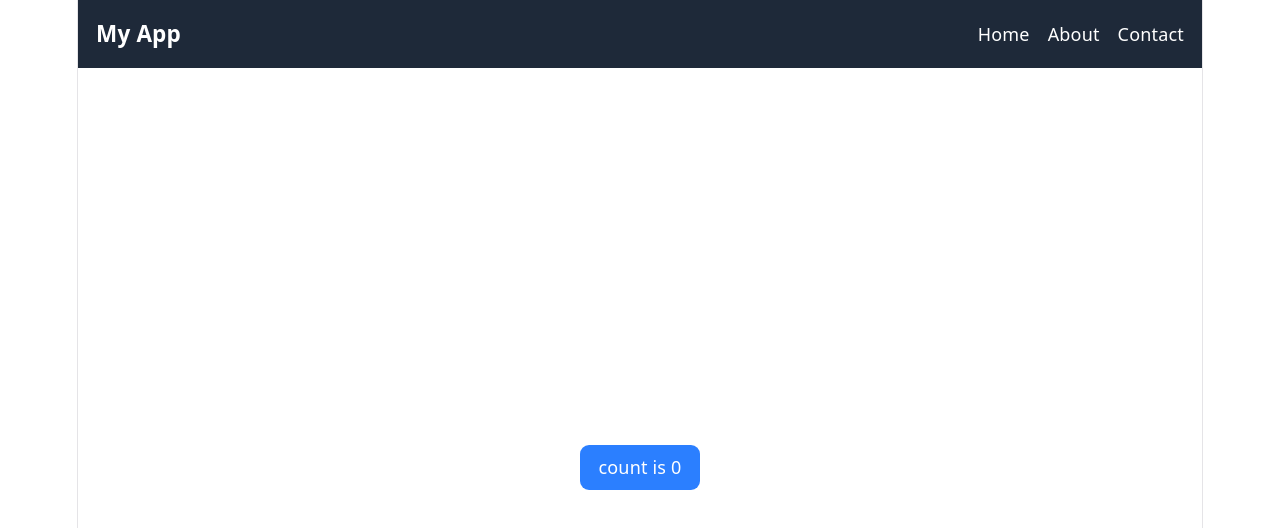
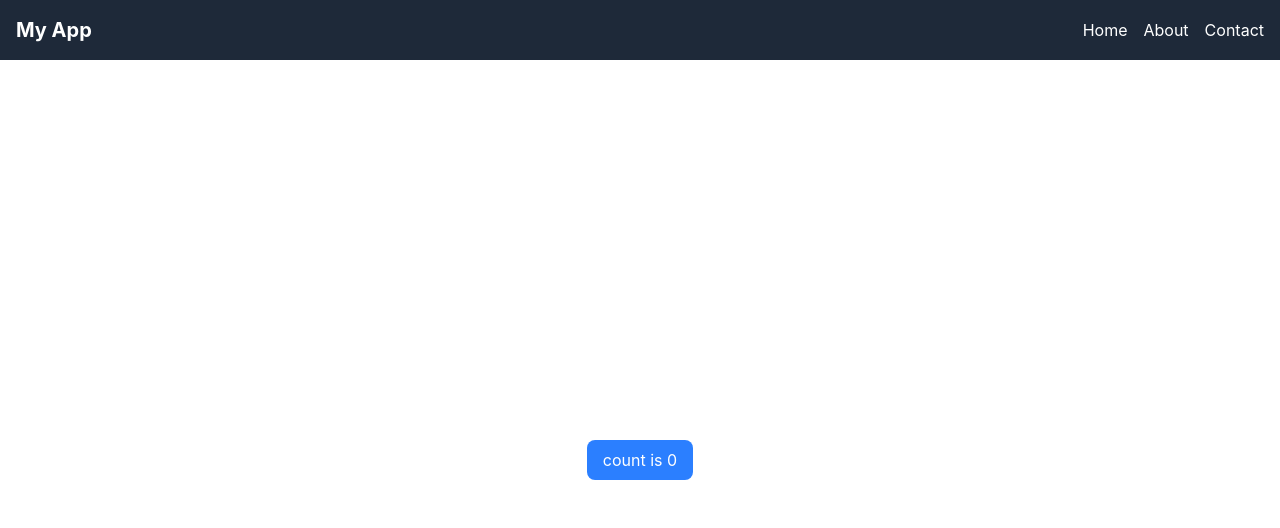
Before and after one commit to tanshika240/Javascript, a React (Vite) app in the folder my-app/: page / in a window 1280 px wide. Shown: the top 528 px of the page. Built offline with nearby package versions, Linux system fonts and the light colour scheme.

Commit message:
refactor: remove unused CSS variables and styles

```diff
--- a/my-app/src/index.css
+++ b/my-app/src/index.css
@@ -1,113 +1,8 @@
 @import "tailwindcss";
 
 :root {
-  --text: #6b6375;
-  --text-h: #08060d;
-  --bg: #fff;
-  --border: #e5e4e7;
-  --code-bg: #f4f3ec;
-  --accent: #aa3bff;
-  --accent-bg: rgba(170, 59, 255, 0.1);
-  --accent-border: rgba(170, 59, 255, 0.5);
-  --social-bg: rgba(244, 243, 236, 0.5);
-  --shadow:
-    rgba(0, 0, 0, 0.1) 0 10px 15px -3px, rgba(0, 0, 0, 0.05) 0 4px 6px -2px;
-
-  --sans: system-ui, "Segoe UI", Roboto, sans-serif;
-  --heading: system-ui, "Segoe UI", Roboto, sans-serif;
-  --mono: ui-monospace, Consolas, monospace;
-
-  font: 18px/145% var(--sans);
-  letter-spacing: 0.18px;
-  color-scheme: light dark;
-  color: var(--text);
-  background: var(--bg);
   font-synthesis: none;
   text-rendering: optimizeLegibility;
   -webkit-font-smoothing: antialiased;
   -moz-osx-font-smoothing: grayscale;
-
-  @media (max-width: 1024px) {
-    font-size: 16px;
-  }
 }
-
-@media (prefers-color-scheme: dark) {
-  :root {
-    --text: #9ca3af;
-    --text-h: #f3f4f6;
-    --bg: #16171d;
-    --border: #2e303a;
-    --code-bg: #1f2028;
-    --accent: #c084fc;
-    --accent-bg: rgba(192, 132, 252, 0.15);
-    --accent-border: rgba(192, 132, 252, 0.5);
-    --social-bg: rgba(47, 48, 58, 0.5);
-    --shadow:
-      rgba(0, 0, 0, 0.4) 0 10px 15px -3px, rgba(0, 0, 0, 0.25) 0 4px 6px -2px;
-  }
-
-  #social .button-icon {
-    filter: invert(1) brightness(2);
-  }
-}
-
-body {
-  margin: 0;
-}
-
-#root {
-  width: 1126px;
-  max-width: 100%;
-  margin: 0 auto;
-  text-align: center;
-  border-inline: 1px solid var(--border);
-  min-height: 100svh;
-  display: flex;
-  flex-direction: column;
-  box-sizing: border-box;
-}
-
-h1,
-h2 {
-  font-family: var(--heading);
-  font-weight: 500;
-  color: var(--text-h);
-}
-
-h1 {
-  font-size: 56px;
-  letter-spacing: -1.68px;
-  margin: 32px 0;
-  @media (max-width: 1024px) {
-    font-size: 36px;
-    margin: 20px 0;
-  }
-}
-h2 {
-  font-size: 24px;
-  line-height: 118%;
-  letter-spacing: -0.24px;
-  margin: 0 0 8px;
-  @media (max-width: 1024px) {
-    font-size: 20px;
-  }
-}
-p {
-  margin: 0;
-}
-
-code,
-.counter {
-  font-family: var(--mono);
-  display: inline-flex;
-  border-radius: 4px;
-  color: var(--text-h);
-}
-
-code {
-  font-size: 15px;
-  line-height: 135%;
-  padding: 4px 8px;
-  background: var(--code-bg);
-}
```
